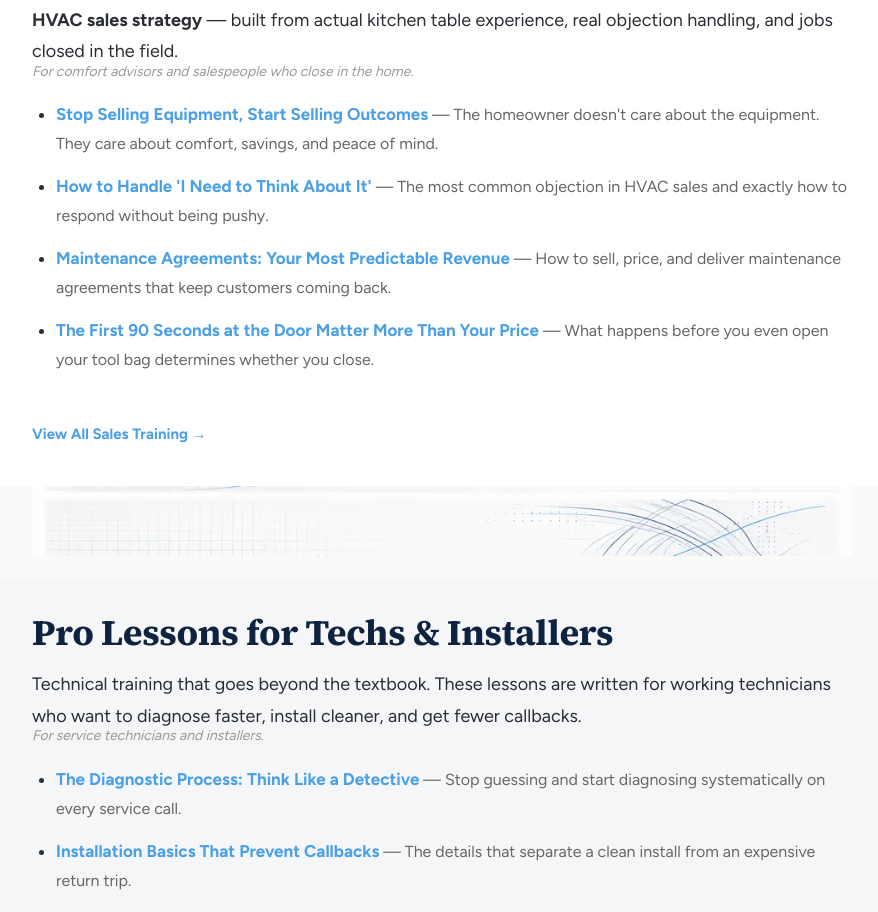
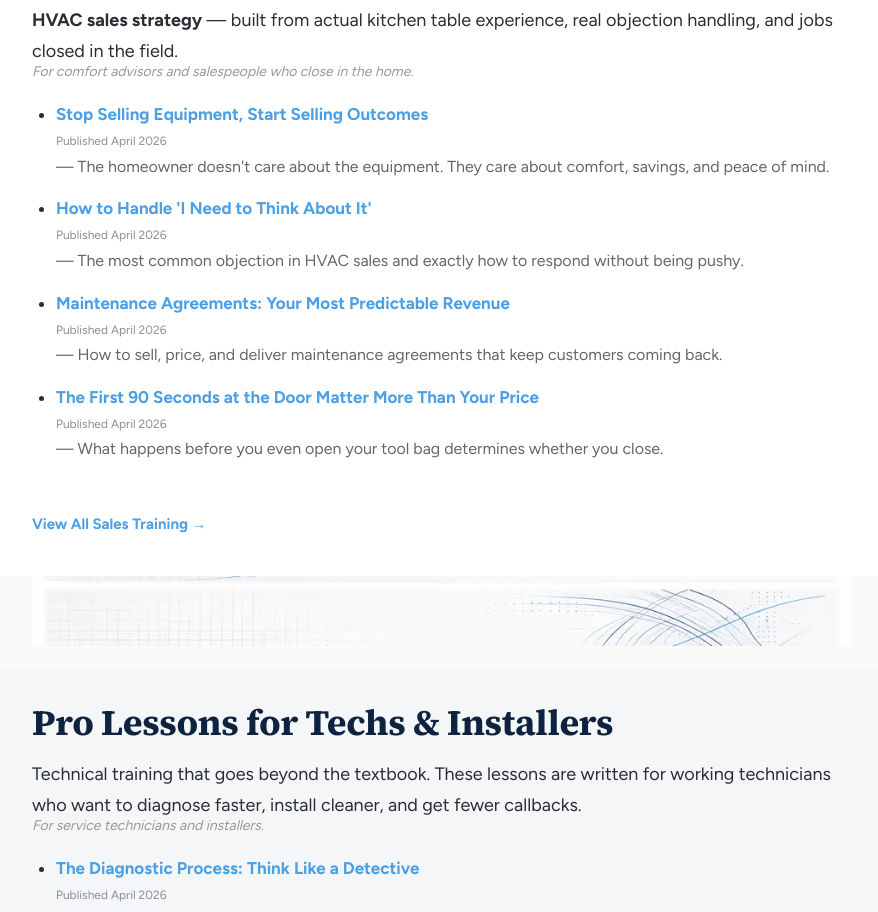
Before and after one commit to Ishack94/HVAC-sales-master, a React (Vite) app: page / in a window 1280 px wide. Shown: the part 1864-2776 px from the top of the page, without its empty margins (0-878 px from the left). Built offline with nearby package versions, Linux system fonts and the light colour scheme.

Commit message:
add published dates to all articles

```diff
--- a/src/pages/ArticlePage.jsx
+++ b/src/pages/ArticlePage.jsx
@@ -302,6 +302,8 @@ export default function ArticlePage({ section }) {
             {meta?.readTime && <span className={styles.readTime}>{meta.readTime} read · Updated April 2026</span>}
           </div>
 
+          <p className={styles.publishedDate}>Published April 2026</p>
+
           {content && <SummaryBox content={content} />}
           {content && <TableOfContents content={content} />}
 
--- a/src/pages/ArticlePage.module.css
+++ b/src/pages/ArticlePage.module.css
@@ -56,6 +56,14 @@
   font-size: 13px;
   font-weight: 500;
   color: #8a8f96;
+}
+
+.publishedDate {
+  font-family: 'Figtree', sans-serif;
+  font-size: 13px;
+  color: #8a8f96;
+  font-weight: 400;
+  margin-bottom: 16px;
 }
 
 /* Table of Contents */
--- a/src/pages/Home.jsx
+++ b/src/pages/Home.jsx
@@ -292,7 +292,7 @@ export default function Home() {
                     >
                       <strong>{a.title}</strong>
                     </Link>
-                    {a.description && <span className={styles.articleDesc}> — {a.description}</span>}
+                    <span className={styles.articleDate}>Published April 2026</span>{a.description && <span className={styles.articleDesc}> — {a.description}</span>}
                   </li>
                 ))}
               </ul>
@@ -321,7 +321,7 @@ export default function Home() {
                     >
                       <strong>{a.title}</strong>
                     </Link>
-                    {a.description && <span className={styles.articleDesc}> — {a.description}</span>}
+                    <span className={styles.articleDate}>Published April 2026</span>{a.description && <span className={styles.articleDesc}> — {a.description}</span>}
                   </li>
                 ))}
               </ul>
@@ -349,7 +349,7 @@ export default function Home() {
                     >
                       <strong>{a.title}</strong>
                     </Link>
-                    {a.description && <span className={styles.articleDesc}> — {a.description}</span>}
+                    <span className={styles.articleDate}>Published April 2026</span>{a.description && <span className={styles.articleDesc}> — {a.description}</span>}
                   </li>
                 ))}
               </ul>
--- a/src/pages/Home.module.css
+++ b/src/pages/Home.module.css
@@ -391,6 +391,15 @@
   border-bottom: 1px solid #4a9fe5;
 }
 
+.articleDate {
+  display: block;
+  font-family: 'Figtree', sans-serif;
+  font-size: 12px;
+  color: #8a8f96;
+  font-weight: 400;
+  margin-top: 2px;
+}
+
 .articleDesc {
   color: #666;
   font-size: 16px;
```
